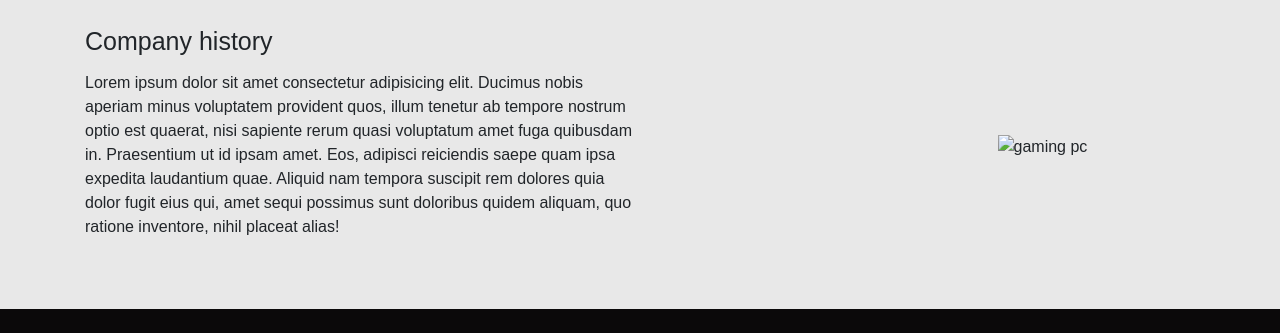
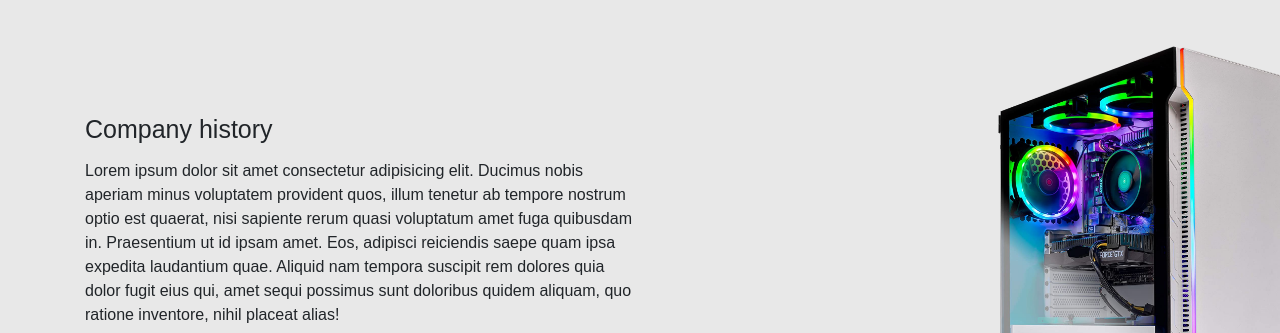
Before and after one commit to Czerrwiec/bootstrap-site, a website: page index.html in a window 1280 px wide. Shown: the part 1455-1788 px from the top of the page. Drawn offline with nearby package versions, Linux system fonts and the light colour scheme; the site is published under a folder, as on GitHub Pages, so addresses that start at the root find nothing.

Commit message:
fixing imgs

```diff
--- a/index.html
+++ b/index.html
@@ -137,7 +137,7 @@
           </div>
 
           <div class="history-img col-md-6">
-            <img src="/dist/img/comp.png" alt="gaming pc">
+            <img src="dist/img/comp.png" alt="gaming pc">
           </div>
 
         </div>
```
